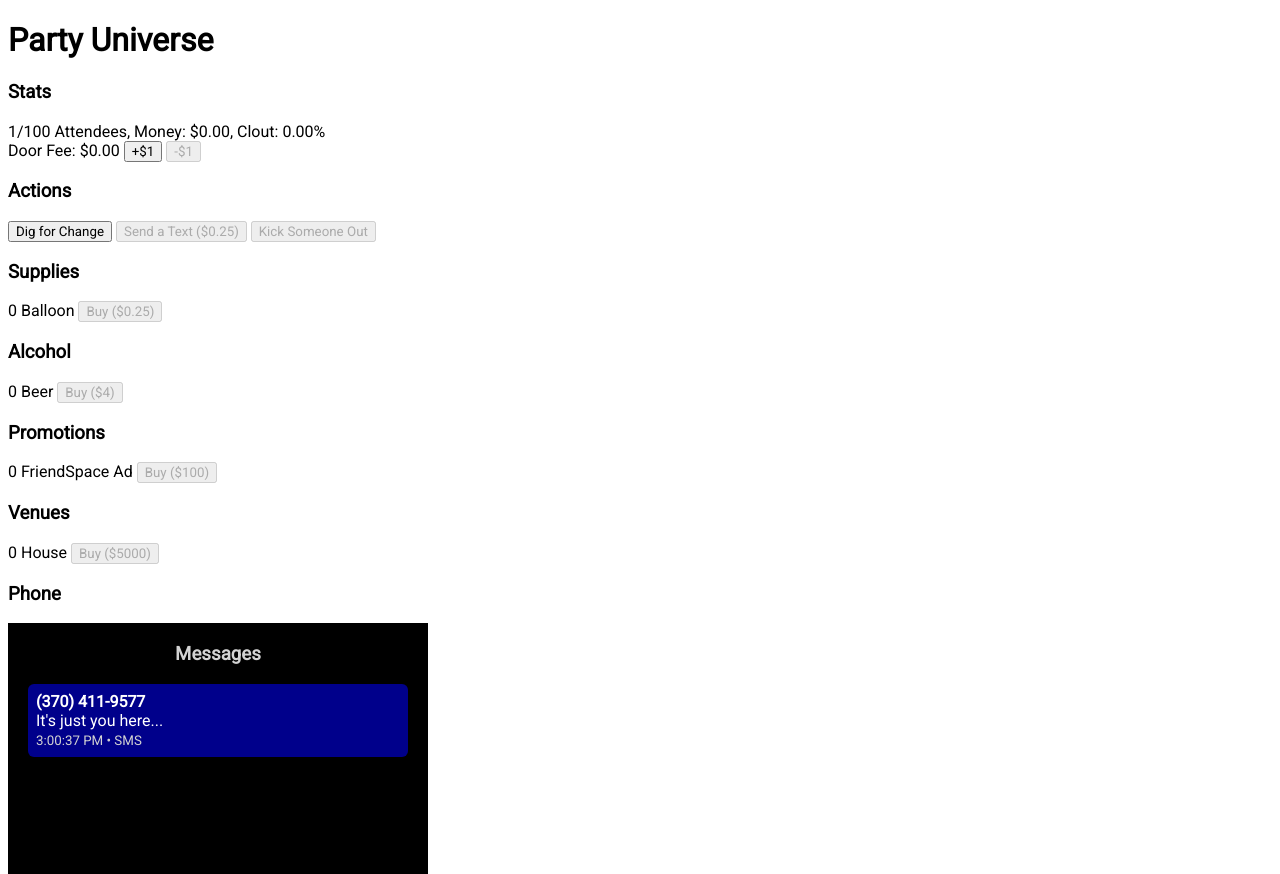
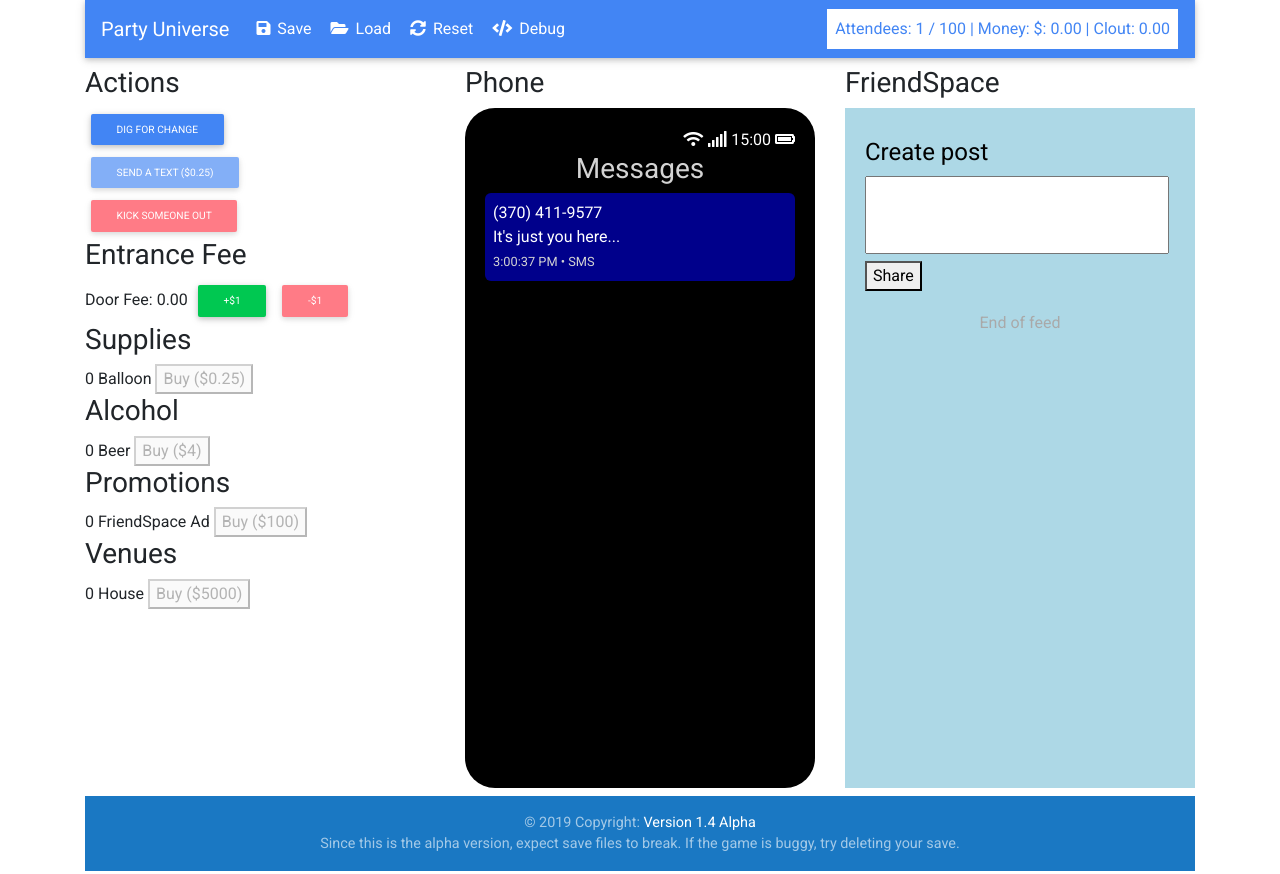
Before and after one commit to pjlasl/party-universe, a plain HTML site: page index.html in a window 1280 px wide. Shown: the top 874 px of the page. Drawn offline with nearby package versions, Linux system fonts and the light colour scheme.

Commit message:
a lot of UI improvement WIP

```diff
--- a/index.html
+++ b/index.html
@@ -1,27 +1,69 @@
 <!DOCTYPE html>
-<html lang="en" dir="ltr">
+<html lang="en">
 	<head>
 		<meta charset="utf-8">
+
+		<link href="https://fonts.googleapis.com/css?family=Roboto" rel="stylesheet">
+
+		<!-- Font Awesome -->
+		<link rel="stylesheet" href="https://use.fontawesome.com/releases/v5.8.1/css/all.css">
+		<!-- Bootstrap core CSS -->
+		<link href="https://cdnjs.cloudflare.com/ajax/libs/twitter-bootstrap/4.3.1/css/bootstrap.min.css" rel="stylesheet">
+		<!-- Material Design Bootstrap -->
+		<link href="https://cdnjs.cloudflare.com/ajax/libs/mdbootstrap/4.8.0/css/mdb.min.css" rel="stylesheet">
 		<link rel="stylesheet" href="styles/styles.css">
-		<link href="https://fonts.googleapis.com/css?family=Roboto" rel="stylesheet">
 		<title>Party Universe</title>
 	</head>
 
 	<body>
-		<h1>Party Universe</h1>
+		<div class="container">
+			<nav class="navbar navbar-expand-lg navbar-dark primary-color mb-2">
+				<a class="navbar-brand" href="#">Party Universe</a>
+				<!-- Collapse button -->
+				<button class="navbar-toggler" type="button" data-toggle="collapse" data-target="#basicExampleNav"
+					aria-controls="basicExampleNav" aria-expanded="false" aria-label="Toggle navigation">
+					<span class="navbar-toggler-icon"></span>
+				</button>
 
-		<h3>Stats</h3>
-		<span id="party"></span>,
-		<span id="money"></span>,
-		<span id="clout"></span></br>
-		<span id="doorFee"></span>
-		<button onclick="doorFee(1)">+$1</button>
-		<button onclick="doorFee(-1)" id="doorFeeDown">-$1</button>
+				<!-- Collapsible content -->
+				<div class="collapse navbar-collapse" id="basicExampleNav">
 
+					<!-- Links -->
+					<ul class="navbar-nav mr-auto">
+						<li class="nav-item">
+							<a class="nav-link" onclick="saveGame()" href="#"><i class="fas fa-save"></i> Save</a>
+						</li>
+						<li class="nav-item">
+							<a class="nav-link" onclick="loadGame()" href="#"><i class="fas fa-folder-open"></i> Load</a>
+						</li>
+						<li class="nav-item">
+							<a class="nav-link" onclick="deleteSave()" href="#"><i class="fas fa-sync-alt"></i> Reset</a>
+						</li>
+						<li class="nav-item">
+							<a class="nav-link" onclick="getHiddenStatsInConsole()" href="#"><i class="fas fa-code"></i> Debug</a>
+						</li>
+					</ul>
+
+					<span class="navbar-text white-text text-primary" style="border: 1px solid; background-color: white; font-weight: 500; padding: .5em;">
+							<span>Attendees: <span id="party"></span></span> |
+							<span>Money: $: <span id="money"></span></span> |
+							<span>Clout: <span id="clout"></span></span>
+					</span>
+				</div>
+			</nav>
+
+			<div class="row">
+				<div class="col-sm-4">
 					<h3>Actions</h3>
-		<button onclick="digForChange()">Dig for Change</button>
-		<button onclick="sendAText()" id="sendAText">Send a Text ($0.25)</button>
-		<button onclick="kickSomeoneOut()" id="kickSomeoneOut">Kick Someone Out</button>
+
+					<button class="btn btn-sm btn-primary" onclick="digForChange()">Dig for Change</button> <br>
+					<button class="btn btn-sm btn-primary" onclick="sendAText()" id="sendAText">Send a Text ($0.25)</button> <br>
+					<button class="btn btn-sm btn-danger" onclick="kickSomeoneOut()" id="kickSomeoneOut">Kick Someone Out</button>
+
+					<h3>Entrance Fee</h3>
+					<span>Door Fee: <span id="doorFee"></span></span>
+					<button class="btn btn-sm btn-success" onclick="doorFee(1)">+$1</button>
+					<button class="btn btn-sm btn-danger" onclick="doorFee(-1)" id="doorFeeDown">-$1</button>
 
 					<h3>Supplies</h3>
 					<div id="suppliesList"></div>
@@ -34,14 +76,26 @@
 
 					<h3>Venues</h3>
 					<div id="venuesList"></div>
-
+				</div>
+				<div class="col-sm-4">
 					<h3>Phone</h3>
 					<div id="textMessageBox">
+						<div style="display: flow-root;">
+							<span class="float-right">
+								<i class="fas fa-wifi"></i>
+								<i class="fas fa-signal"></i>
+								<span id="timeOfDay"></span>
+								<i class="fas fa-battery-full"></i>
+							</span>
+						</div>
 						<h3>Messages</h3>
-		<ul id="textMessages"></ul></div>
+						<ul id="textMessages"></ul>
+					</div>
+				</div>
+				<div class="col-sm-4">
+					<h3>FriendSpace</h3>
+					<div id="friendSpaceBox">
 
-		<div id="friendSpaceBox">
-			<h3>FriendSpace</h3>
 						<div id="createPost">
 							<h4>Create post</h4>
 							<textarea id="statusUpdate" rows=3></textarea></br>
@@ -50,16 +104,26 @@
 						<ul id="friendSpaceFeed"></ul>
 						<p>End of feed</p>
 					</div>
+				</div>
+			</div>
+			<footer class="page-footer font-small blue mt-2">
+				<div class="footer-copyright text-center py-3">© 2019 Copyright:
+					<a href="https://mdbootstrap.com/education/bootstrap/"> Version 1.4 Alpha</a>
+					<p class="mb-0">Since this is the alpha version, expect save files to break. If the game is buggy, try deleting your save.</p>
+				</div>
+			</footer>
+		</div>
 
-		<h3>Game Data</h3>
-		<button onclick="saveGame()">Save Game</button>
-		<button onclick="loadGame()">Load Game</button>
-		<button onclick="deleteSave()">Delete Save</button>
-		<button onclick="getHiddenStatsInConsole()">DEBUG: Hidden Stats in Console</button>
 
-		<p>Since this is the alpha version, expect save files to break. If the game is buggy, try deleting your save.</p>
-		<p>Copyright 2019 - Ver. alpha 1.4</p>
 
+		<!-- JQuery -->
+		<script type="text/javascript" src="https://cdnjs.cloudflare.com/ajax/libs/jquery/3.4.0/jquery.min.js"></script>
+		<!-- Bootstrap tooltips -->
+		<script type="text/javascript" src="https://cdnjs.cloudflare.com/ajax/libs/popper.js/1.14.4/umd/popper.min.js"></script>
+		<!-- Bootstrap core JavaScript -->
+		<script type="text/javascript" src="https://cdnjs.cloudflare.com/ajax/libs/twitter-bootstrap/4.3.1/js/bootstrap.min.js"></script>
+		<!-- MDB core JavaScript -->
+		<script type="text/javascript" src="https://cdnjs.cloudflare.com/ajax/libs/mdbootstrap/4.8.0/js/mdb.min.js"></script>
 		<script src="scripts/chance.js" charset="utf-8" type="text/javascript"></script>
 		<script src="scripts/gameInfo.js" charset="utf-8" type="text/javascript"></script>
 		<script src="scripts/gameData.js" charset="utf-8" type="text/javascript"></script>
--- a/scripts/main.js
+++ b/scripts/main.js
@@ -188,14 +188,17 @@ var mainGameLoop = window.setInterval(function() {
 // =============================================================
 // Update functions
 // -------------------------------------------------------------
+
+
 function updateStatDisplay() {
+	var today = new Date();
 	updateButtons();
 	updateClout();
-
-	document.getElementById("party").innerHTML = gameData.party + "/" + gameData.partyCapacity + " Attendees";
-	document.getElementById("money").innerHTML = "Money: $" + gameData.money.toFixed(2);
-	document.getElementById("clout").innerHTML = "Clout: " + gameData.clout.toFixed(2) + "%";
-	document.getElementById("doorFee").innerHTML = "Door Fee: $" + gameData.doorFee.toFixed(2);
+	$('#party').html(`${gameData.party} / ${gameData.partyCapacity}`);
+	$('#money').html(`${gameData.money.toFixed(2)}`);
+	$('#clout').html(`${gameData.clout.toFixed(2)}`);
+	$('#doorFee').html(`${gameData.doorFee.toFixed(2)}`);
+	$('#timeOfDay').html(`${today.getHours() + ":" + (today.getMinutes() < 10 ? '0' + today.getMinutes() : today.getMinutes())}`);
 }
 
 function updateButtons() {
--- a/styles/styles.css
+++ b/styles/styles.css
@@ -22,12 +22,13 @@ body {
 	font-family: "Roboto", Sans-Serif;
 }
 
-button {
+/* button {
 	font-family: "Roboto", Sans-Serif;
-}
+} */
 
 textarea {
 	font-family: "Roboto", Sans-Serif;
+
 }
 
 #textMessageBox > ul,
@@ -48,15 +49,16 @@ textarea {
 
 #textMessageBox {
 	overflow: auto;
-	width: 380px;
+	/* width: 380px; */
 	height: 680px;
 	background: black;
 	color: white;
+	border-radius: 30px;
 }
 
 #friendSpaceBox {
 	overflow: auto;
-	width: 380px;
+	/* width: 380px; */
 	height: 680px;
 	background: lightblue;
 	color: black;
```
Lines whose indentation alone changed are shown as unchanged.
